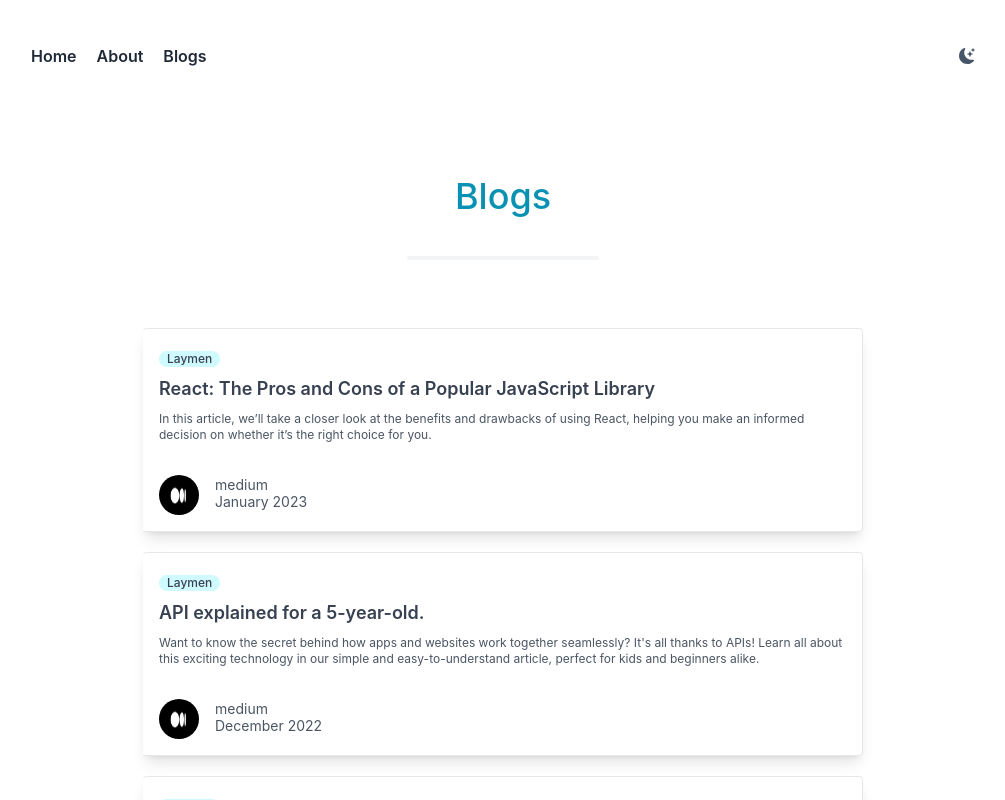
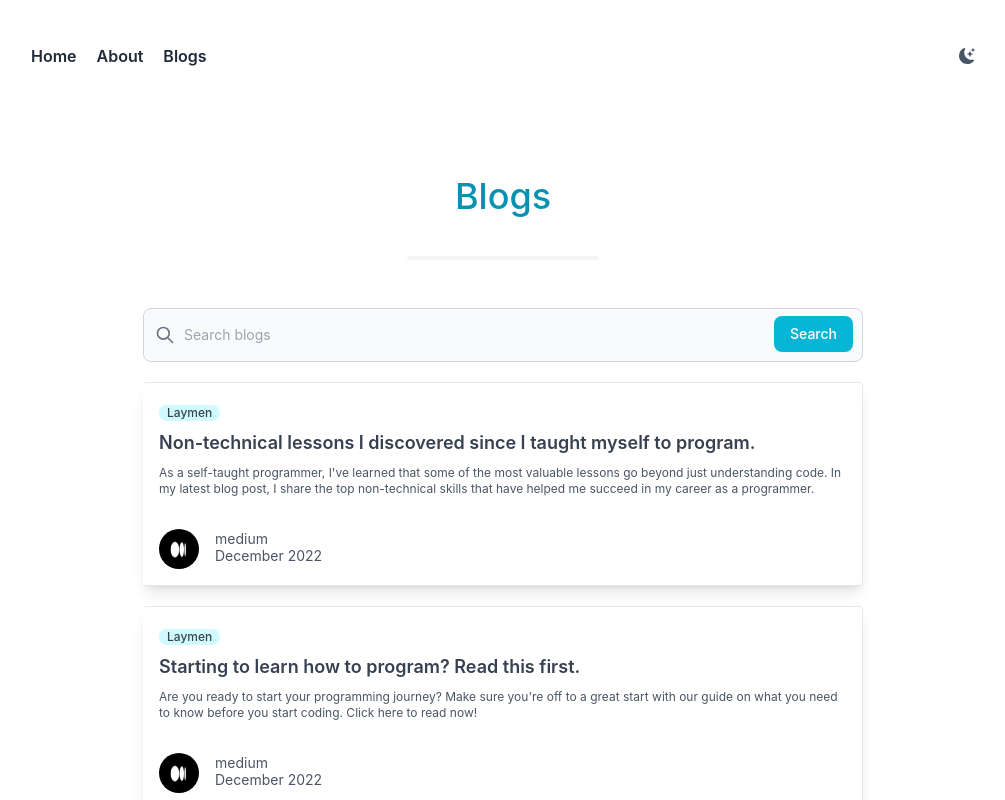
Before and after one commit to dunyanong/myportfolio, a Next.js app: page /blogs in a window 1280 px wide. Shown: the top 800 px of the page, without its empty margins (137-1142 px from the left). Built offline with nearby package versions, Linux system fonts and the light colour scheme.

Commit message:
created a new search bar

```diff
--- a/components/BlogList.js
+++ b/components/BlogList.js
@@ -1,7 +1,7 @@
 import Image from 'next/image';
 import medium from '../public/logo-img/medium.png';
 
-const BlogCard = ({difficulty, title, description, platform, date, bloglink}) => (
+export const BlogCard = ({difficulty, title, description, platform, date, bloglink}) => (
   <div className="my-5">
   <a href={bloglink} target="_blank">
     <div className="border-r border-b border-l border-gray-200 md:border-l-0 md:border-t  rounded overflow-hidden shadow-lg dark:border-gray-700 dark:bg-gray-800 dark:hover:bg-gray-700 hover:shadow-xl duration-200 rounded-b md:rounded-b-none md:rounded-r p-4 flex flex-col justify-between leading-normal">
--- /dev/null
+++ b/components/SearchBar.js
@@ -0,0 +1,44 @@
+import React, { useState } from 'react';
+import { BlogCard } from './BlogList';
+
+const SearchBar = ({ blogs }) => {
+  const [searchQuery, setSearchQuery] = useState('');
+
+  const handleSearch = event => {
+    setSearchQuery(event.target.value);
+  };
+
+  const filteredBlogs = blogs.filter(blog => {
+    return blog.title.toLowerCase().includes(searchQuery.toLowerCase());
+  });
+
+  return (
+    <div>
+        <form>
+            <label htmlFor="default-search" className="mb-2 text-sm font-medium text-gray-900 sr-only dark:text-white">Search</label>
+            <div className="relative">
+                <div className="absolute inset-y-0 left-0 flex items-center pl-3 pointer-events-none">
+                    <svg aria-hidden="true" className="w-5 h-5 text-gray-500 dark:text-gray-400" fill="none" stroke="currentColor" viewBox="0 0 24 24" xmlns="http://www.w3.org/2000/svg"><path strokeLinecap="round" strokeLinejoin="round" strokeWidth="2" d="M21 21l-6-6m2-5a7 7 0 11-14 0 7 7 0 0114 0z"></path></svg>
+                </div>
+                <input type="text" onChange={handleSearch} placeholder="Search blogs" id="default-search" className="block w-full p-4 pl-10 text-sm text-gray-900 border border-gray-300 rounded-lg bg-gray-50 dark:bg-gray-700 dark:border-gray-600 dark:placeholder-gray-400 dark:text-white" required />
+                <button type="submit" className="text-white absolute right-2.5 bottom-2.5 bg-cyan-500 font-medium rounded-lg text-sm px-4 py-2">Search</button>
+            </div>
+        </form>
+      {filteredBlogs.map(blog => {
+        return (
+        <BlogCard
+          key={blog.id}
+          difficulty={blog.difficulty}
+          title={blog.title}
+          description={blog.description}
+          platform={blog.platform}
+          date={blog.date}
+          bloglink={blog.bloglink}
+        />
+        )
+      })}
+    </div>
+  );
+};
+
+export default SearchBar;
--- a/pages/blogs.js
+++ b/pages/blogs.js
@@ -8,12 +8,16 @@ import Link from "next/link";
 // Blog Dataset
 import BlogData from '../data/BlogData';
 
-
-// images
-import { BlogList } from '../components/BlogList';
+// map the list of Blogs
+import SearchBar from '../components/SearchBar';
 
 const Blogs = () => {
   const [darkMode, setDarkMode] = useState(false);
+    const [filteredBlogs, setFilteredBlogs] = useState(BlogData);
+
+    const handleSearch = (filteredBlogs) => {
+      setFilteredBlogs(filteredBlogs);
+    };
 
   return (
     <div className={darkMode ? "dark" : ""}>
@@ -66,7 +70,7 @@ const Blogs = () => {
             <div className='flex justify-center'>
             <div className='md:w-3/4'>
 
-            <BlogList blogs={BlogData}/>
+            <SearchBar blogs={BlogData} onSearch={handleSearch} /> {/* pass the handleSearch function as a prop */}
 
             </div>
             </div>
```
